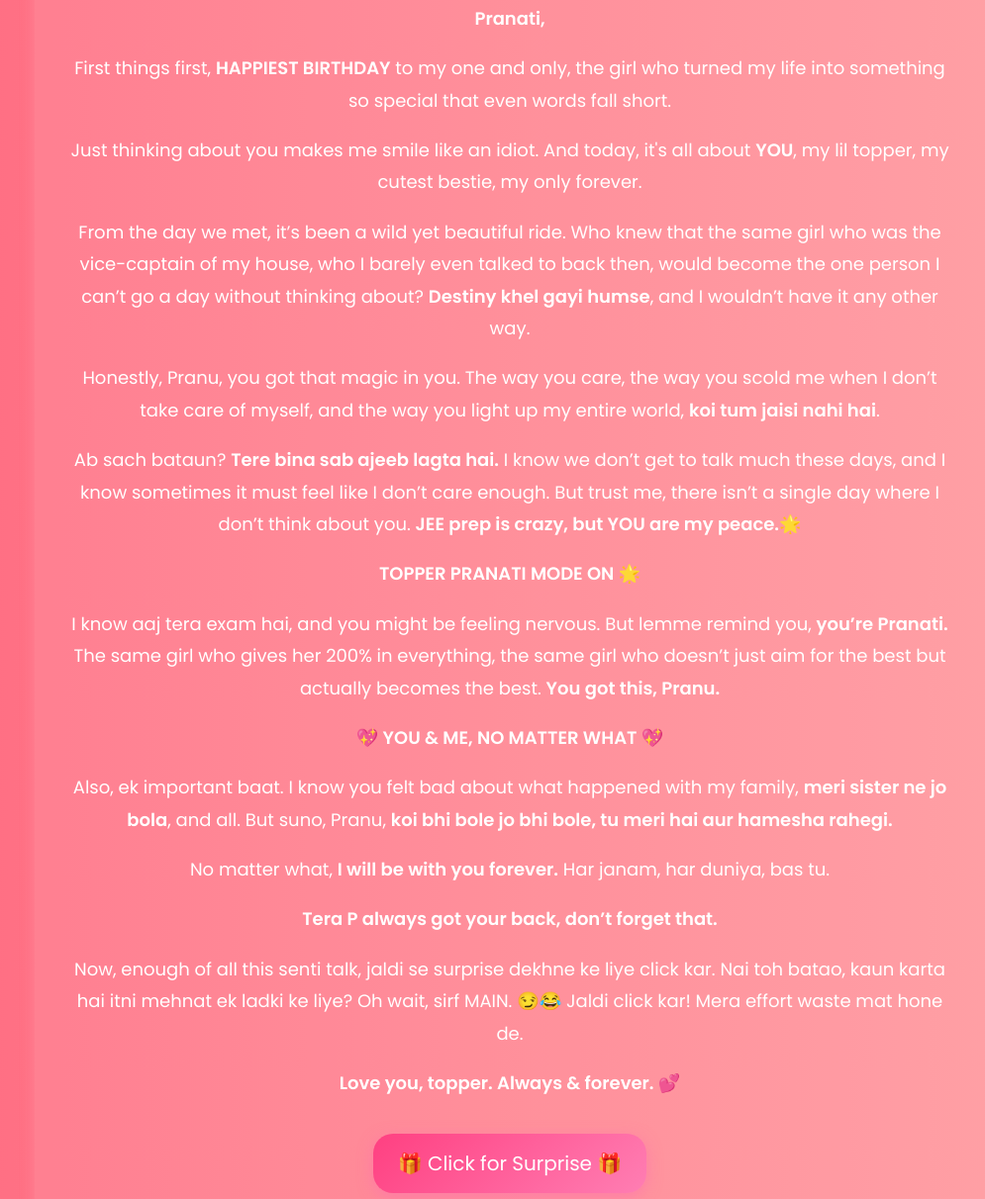
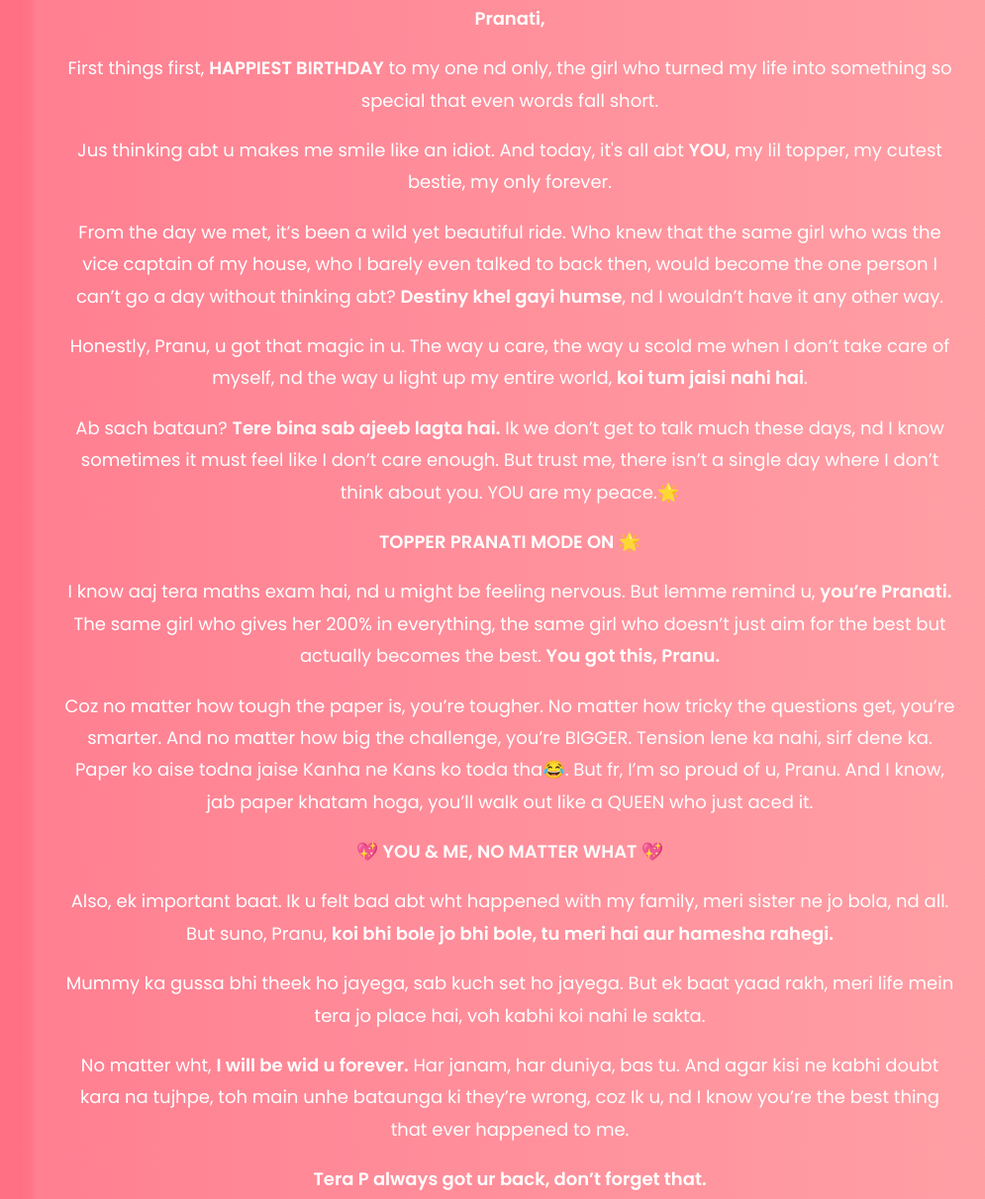
Before and after one commit to HAPPYCUTIEPIE/Happy-birthday, a plain HTML site: page message.html in a window 1280 px wide. Shown: the part 127-1339 px from the top of the page at 99% size, without its empty margins (125-1120 px from the left). Drawn offline with Linux system fonts and the light colour scheme.

Commit message:
Update message.html

```diff
--- a/message.html
+++ b/message.html
@@ -103,18 +103,20 @@
     <div class="container">
         <h1>Happy Birthday, Pranuu! ✨🎀</h1>
         <p><strong>Pranati,</strong></p>
-        <p>First things first, <strong>HAPPIEST BIRTHDAY</strong> to my one and only, the girl who turned my life into something so special that even words fall short.</p>
-        <p>Just thinking about you makes me smile like an idiot. And today, it's all about <strong>YOU</strong>, my lil topper, my cutest bestie, my only forever.</p>
-        <p>From the day we met, it’s been a wild yet beautiful ride. Who knew that the same girl who was the vice-captain of my house, who I barely even talked to back then, would become the one person I can’t go a day without thinking about? <strong>Destiny khel gayi humse</strong>, and I wouldn’t have it any other way.</p>
-        <p>Honestly, Pranu, you got that magic in you. The way you care, the way you scold me when I don’t take care of myself, and the way you light up my entire world, <strong>koi tum jaisi nahi hai</strong>.</p>
-        <p>Ab sach bataun? <strong>Tere bina sab ajeeb lagta hai.</strong> I know we don’t get to talk much these days, and I know sometimes it must feel like I don’t care enough. But trust me, there isn’t a single day where I don’t think about you. <strong>JEE prep is crazy, but YOU are my peace.🌟</strong></p>
+        <p>First things first, <strong>HAPPIEST BIRTHDAY</strong> to my one nd only, the girl who turned my life into something so special that even words fall short.</p>
+        <p>Jus thinking abt u makes me smile like an idiot. And today, it's all abt <strong>YOU</strong>, my lil topper, my cutest bestie, my only forever.</p>
+        <p>From the day we met, it’s been a wild yet beautiful ride. Who knew that the same girl who was the vice captain of my house, who I barely even talked to back then, would become the one person I can’t go a day without thinking abt? <strong>Destiny khel gayi humse</strong>, nd I wouldn’t have it any other way.</p>
+        <p>Honestly, Pranu, u got that magic in u. The way u care, the way u scold me when I don’t take care of myself, nd the way u light up my entire world, <strong>koi tum jaisi nahi hai</strong>.</p>
+        <p>Ab sach bataun? <strong>Tere bina sab ajeeb lagta hai.</strong> Ik we don’t get to talk much these days, nd I know sometimes it must feel like I don’t care enough. But trust me, there isn’t a single day where I don’t think about you. YOU are my peace.🌟</p>
         <p><strong>TOPPER PRANATI MODE ON 🌟</strong></p>
-        <p>I know aaj tera exam hai, and you might be feeling nervous. But lemme remind you, <strong>you’re Pranati.</strong> The same girl who gives her 200% in everything, the same girl who doesn’t just aim for the best but actually becomes the best. <strong>You got this, Pranu.</strong></p>
+        <p>I know aaj tera maths exam hai, nd u might be feeling nervous. But lemme remind u, <strong>you’re Pranati.</strong> The same girl who gives her 200% in everything, the same girl who doesn’t just aim for the best but actually becomes the best. <strong>You got this, Pranu.</strong></p>
+        <p>Coz no matter how tough the paper is, you’re tougher. No matter how tricky the questions get, you’re smarter. And no matter how big the challenge, you’re BIGGER. Tension lene ka nahi, sirf dene ka. Paper ko aise todna jaise Kanha ne Kans ko toda tha😂. But fr, I’m so proud of u, Pranu. And I know, jab paper khatam hoga, you’ll walk out like a QUEEN who just aced it.</p>
         <p><strong>💖 YOU & ME, NO MATTER WHAT 💖</strong></p>
-        <p>Also, ek important baat. I know you felt bad about what happened with my family, <strong>meri sister ne jo bola</strong>, and all. But suno, Pranu, <strong>koi bhi bole jo bhi bole, tu meri hai aur hamesha rahegi.</strong></p>
-        <p>No matter what, <strong>I will be with you forever.</strong> Har janam, har duniya, bas tu.</p>
-        <p><strong>Tera P always got your back, don’t forget that.</strong></p>
-        <p>Now, enough of all this senti talk, jaldi se surprise dekhne ke liye click kar. Nai toh batao, kaun karta hai itni mehnat ek ladki ke liye? Oh wait, sirf MAIN. 😏😂 Jaldi click kar! Mera effort waste mat hone de.</p>
+        <p>Also, ek important baat. Ik u felt bad abt wht happened with my family, meri sister ne jo bola, nd all. But suno, Pranu, <strong>koi bhi bole jo bhi bole, tu meri hai aur hamesha rahegi.</strong></p>
+        <p>Mummy ka gussa bhi theek ho jayega, sab kuch set ho jayega. But ek baat yaad rakh, meri life mein tera jo place hai, voh kabhi koi nahi le sakta.</p>
+        <p>No matter wht, <strong>I will be wid u forever.</strong> Har janam, har duniya, bas tu. And agar kisi ne kabhi doubt kara na tujhpe, toh main unhe bataunga ki they’re wrong, coz Ik u, nd I know you’re the best thing that ever happened to me.</p>
+        <p><strong>Tera P always got ur back, don’t forget that.</strong></p>
+        <p>Now, enough of all this senti talk, jaldi se surprise dekhne ke liye click kar. Ni toh batao, kaun karta hai itni mehnat ek ladki ke liye? Oh wait, sirf MAIN. 😏😂 Jaldi click kar! Mera effort waste mat hone de.</p>
         <p><strong>Love you, topper. Always & forever. 💕</strong></p>
 
         <a href="cake.html" class="next-btn" target="_blank">🎁 Click for Surprise 🎁</a>
```
